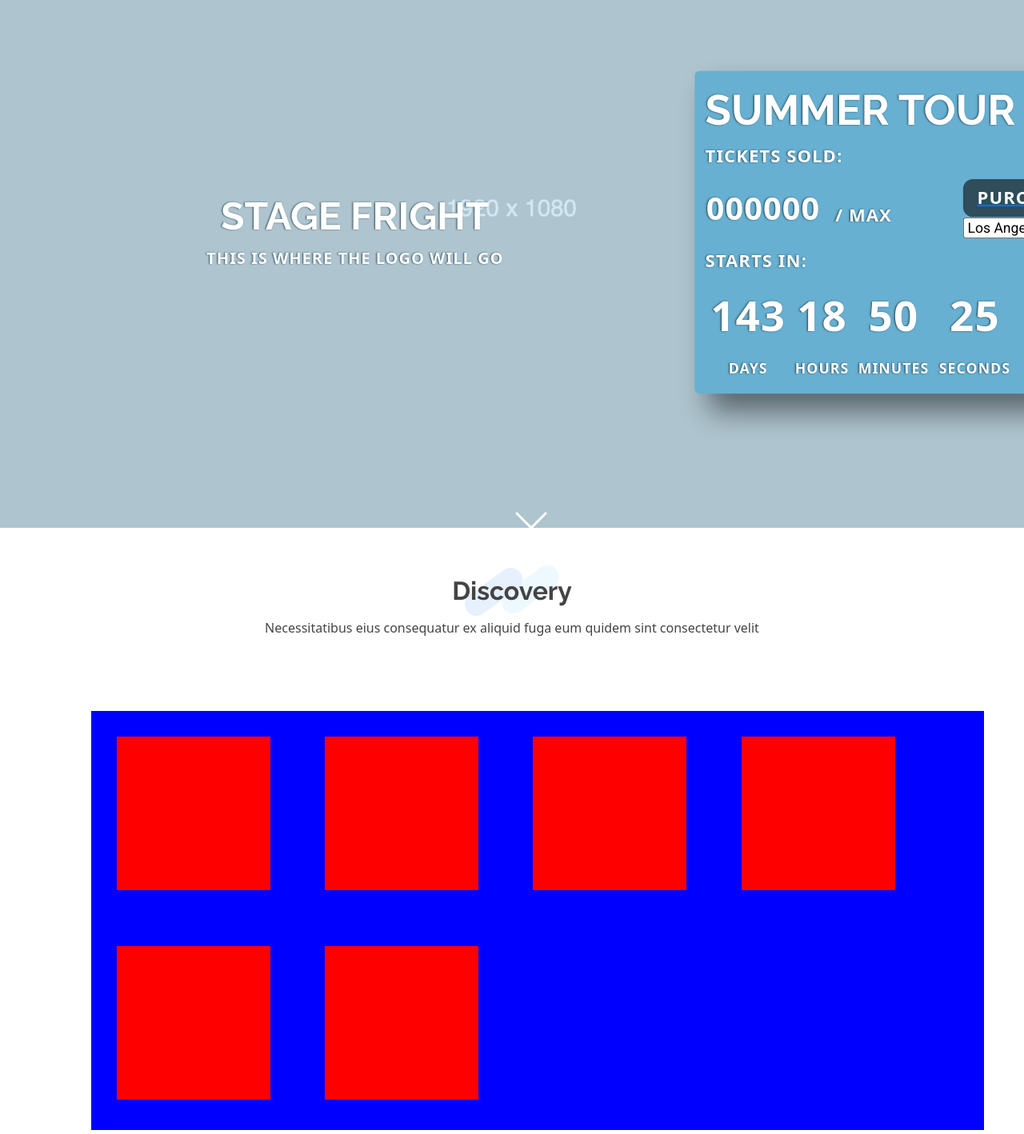
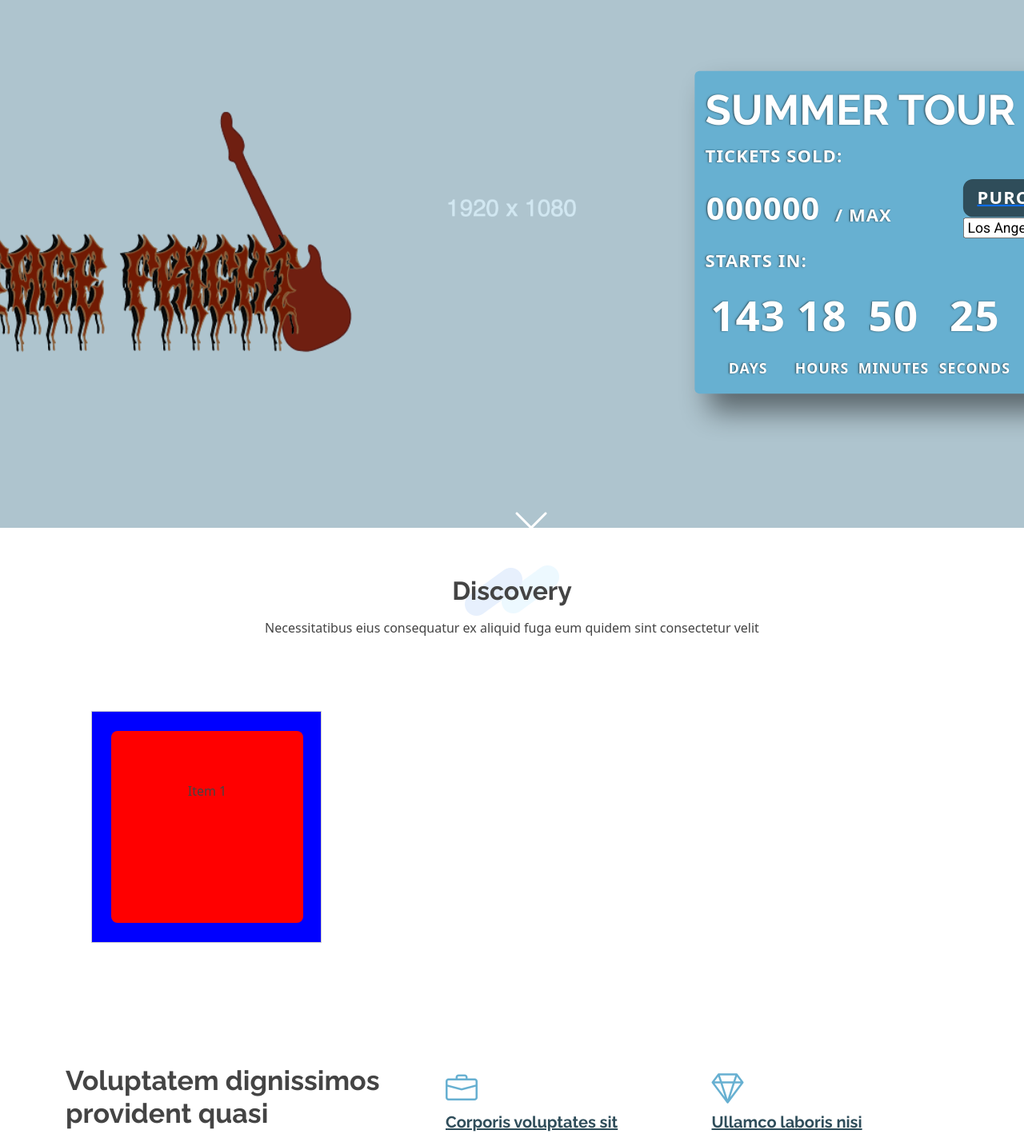
Before and after one commit to Stage-Fright-Project/Stage-Fright-Website, a website built with Vite: page index.html in a window 1280 px wide. Shown: the part 140-1558 px from the top of the page at 80% size. Built offline with nearby package versions, Linux system fonts and the light colour scheme; animation ran at ten frames a second; files whose address does not match are found by name.

Commit message:
logo and discovery start

```diff
--- a/assets/css/custom.css
+++ b/assets/css/custom.css
@@ -160,18 +160,33 @@
 
   .horizontal-scroll {
     margin: 2rem;
-    width: 100%;
-    height: auto;
-    overflow-y: hidden;
-    overflow-x: scroll;
+    display: flex;
+    overflow-x: auto; /* Enables horizontal scrolling */
+    white-space: nowrap; /* Prevents wrapping */
+    gap: 1.5rem; /* Optional: space between items */
+    padding: 1.5rem;
+    border: 1px solid #ccc;
+    scroll-snap-type: x mandatory;
     background-color: blue;
+    width: 18rem;
   }
 
   .disc-item {
-    margin: 2rem;
-    height: 12rem;
-    width: 12rem;
+    flex: 0 0 auto; /* Prevents items from shrinking */
+    width: 15rem;
+    height: 15rem;
+    background-color: #f0f0f0;
+    text-align: center;
+    line-height: 150px;
+    border-radius: 8px;
     background-color: red;
-    display: inline-block;
-    flex-wrap: nowrap;
   }
+
+  .main-logo {
+    min-width: 428px;
+    min-height: 252px;
+    overflow: visible !important;
+    background-image: url(/assets/img/logo-final.png);
+    background-repeat: no-repeat;
+    scale: 1.2;
+  }
--- a/index.html
+++ b/index.html
@@ -87,9 +87,10 @@
 
       <img src="assets/img/placeholder/1920x1080.png" alt="" data-aos="fade-in">
 
-      <div class="container text-center logo-container" data-aos="fade-up" data-aos-delay="100">
-        <h2>Stage Fright</h2>
-        <p>This is where the logo will go</p>
+      <div class=" container text-center logo-container" data-aos="fade-up" data-aos-delay="100">
+        <div class="main-logo">
+          <!-- <img src="assets/img/logo-final.png" alt=""> -->
+        </div>
       </div>
       <div class="tour-banner container">
         <h2>Summer Tour</h2>
@@ -162,12 +163,12 @@
 
       <div class="container">
         <div class="horizontal-scroll">
-          <div class="disc-item"></div>
-          <div class="disc-item"></div>
-          <div class="disc-item"></div>
-          <div class="disc-item"></div>
-          <div class="disc-item"></div>
-          <div class="disc-item"></div>
+          <div class="disc-item">Item 1</div>
+          <div class="disc-item">Item 2</div>
+          <div class="disc-item">Item 3</div>
+          <div class="disc-item">Item 4</div>
+          <div class="disc-item">Item 5</div>
+          <div class="disc-item">Item 6</div>
         </div>
       </div>
      </section><!-- /Discovery Secction -->
```
Also changed, not shown: assets/img/logo-final.png (added).
